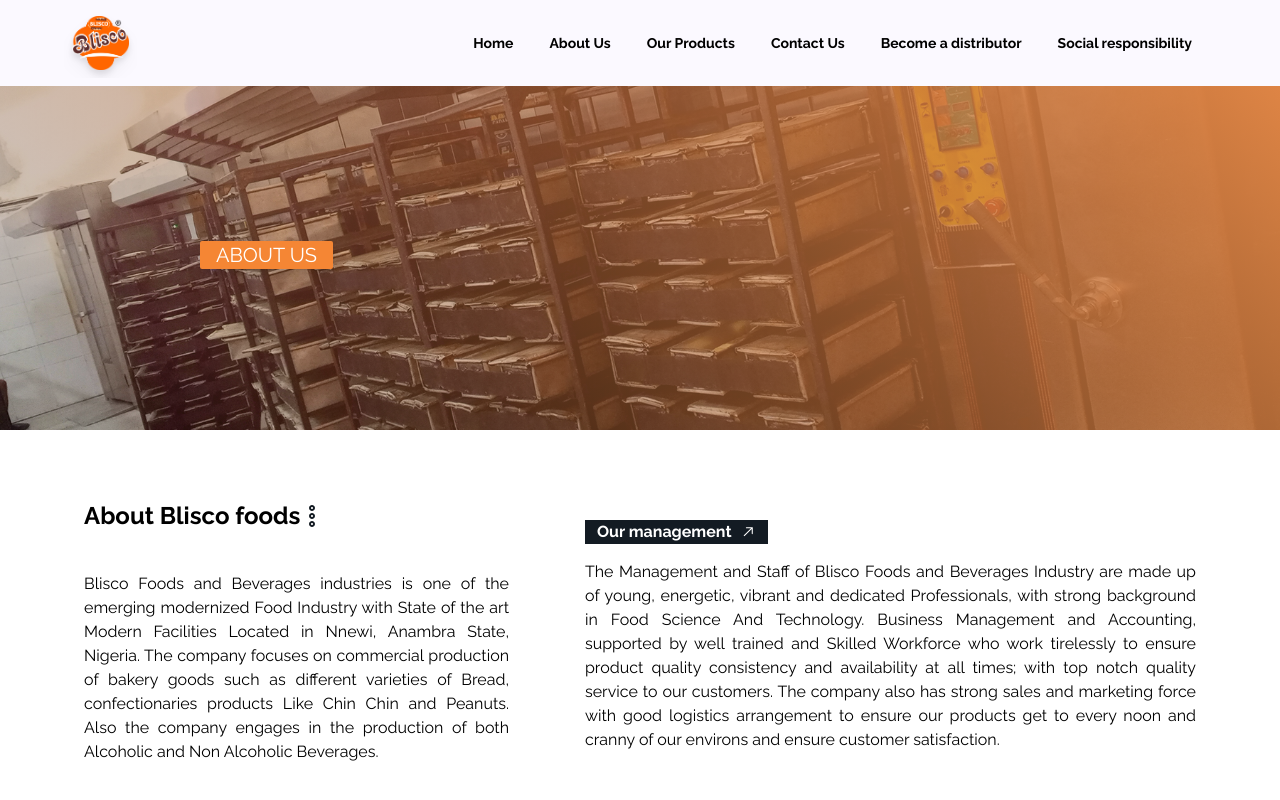
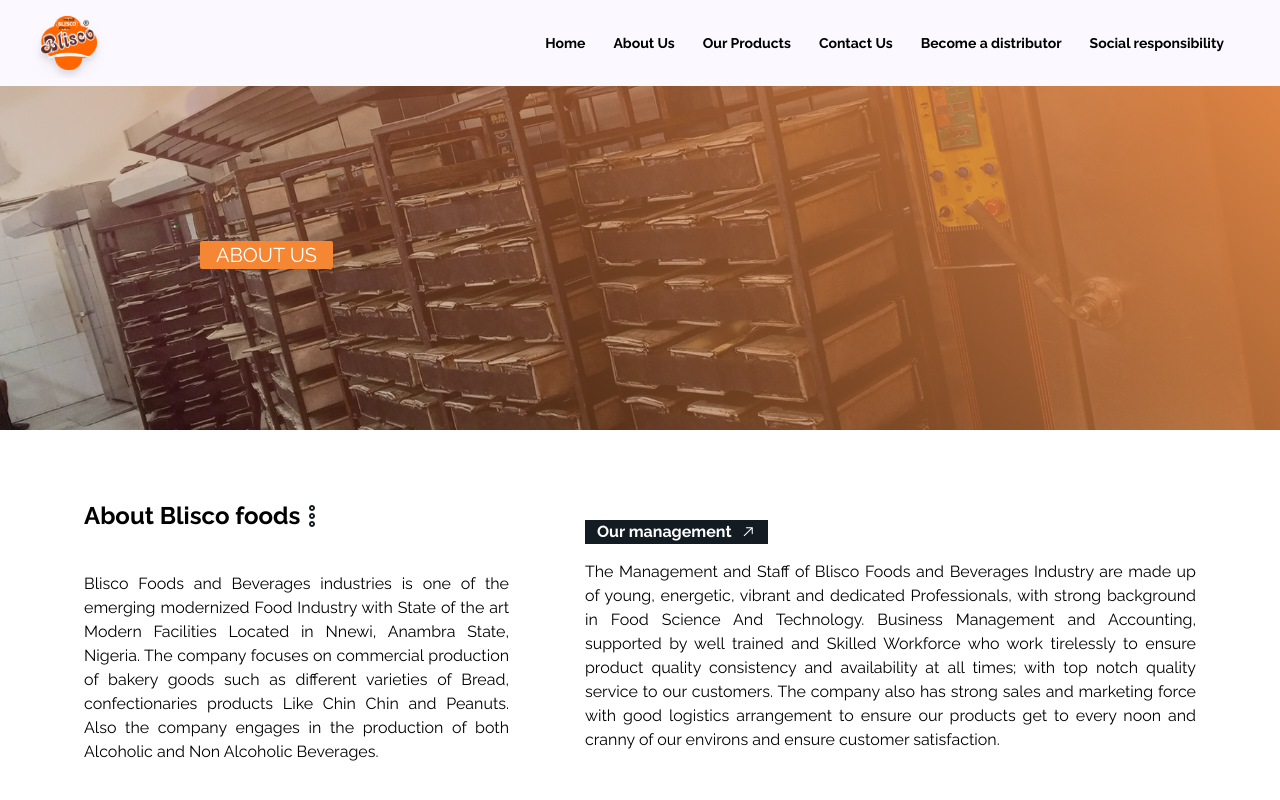
Before and after one commit to Stanley-enumahh/blisco, a React (Vite) app: page /about in a window 1280 px wide. Shown: the top 800 px of the page. Built offline with nearby package versions, Linux system fonts and the light colour scheme; a web font is replaced by a local one.

Commit message:
homepage start

```diff
--- a/src/components/Navbar.jsx
+++ b/src/components/Navbar.jsx
@@ -2,7 +2,6 @@
 import Logo from "../assets/LOGO.png";
 import { RxHamburgerMenu } from "react-icons/rx";
 import { useState } from "react";
-import { IoIosArrowDown } from "react-icons/io";
 import { useEffect } from "react";
 import { useLocation } from "react-router-dom";
 
@@ -14,7 +13,7 @@
 
   return (
     <div className="flex w-full h-fit justify-center py-2 z-50 bg-[#fbf9ff] fixed font-ralewaay">
-      <div className="w-[90%] h-fit flex flex-row justify-between items-center">
+      <div className="w-[90%] lg:w-[95%] h-fit flex flex-row justify-between items-center">
         <div className="w-fit h-[70px] p-2 overflow-hidden flex justify-center items-center">
           <img
             src={Logo}
@@ -24,7 +23,7 @@
         </div>
         <nav className="flex z-50">
           <ul
-            className={`flex md:flex-row md:w-fit w-[70%] flex-col gap-5 top-0 text-sm md:static absolute transition-all duration-500 md:h-fit h-screen md:bg-transparent md:font-bold font-normal bg-primary-color z-50 lg:pl-20 md:pl-0 px-4 md:pt-0 md:shadow-none shadow-xl select-none
+            className={`flex md:flex-row md:w-fit w-[70%] flex-col md:gap-3 gap-5 top-0 text-sm md:static absolute transition-all duration-500 md:h-fit h-screen md:bg-transparent md:font-bold font-normal bg-primary-color z-50 lg:pl-20 md:pl-0 px-4 md:pt-0 md:shadow-none shadow-xl select-none
                ${sidebar ? "left-[0]" : "left-[-100%]"}`}
           >
             <ul className="flex flex-row justify-between md:hidden items-center w-full ">
--- a/src/pages/Homepage.jsx
+++ b/src/pages/Homepage.jsx
@@ -1,6 +1,6 @@
 import { Navbar } from "../components/Navbar";
 import { Hero1 } from "../components/Hero1";
-import { Hero2 } from "../components/Hero2";
+// import { Hero2 } from "../components/Hero2";
 import { Footer } from "../components/footer";
 import ScrollToTop from "../components/Navbar";
 import { HeroAbout } from "../components/HeroAbout";
```
